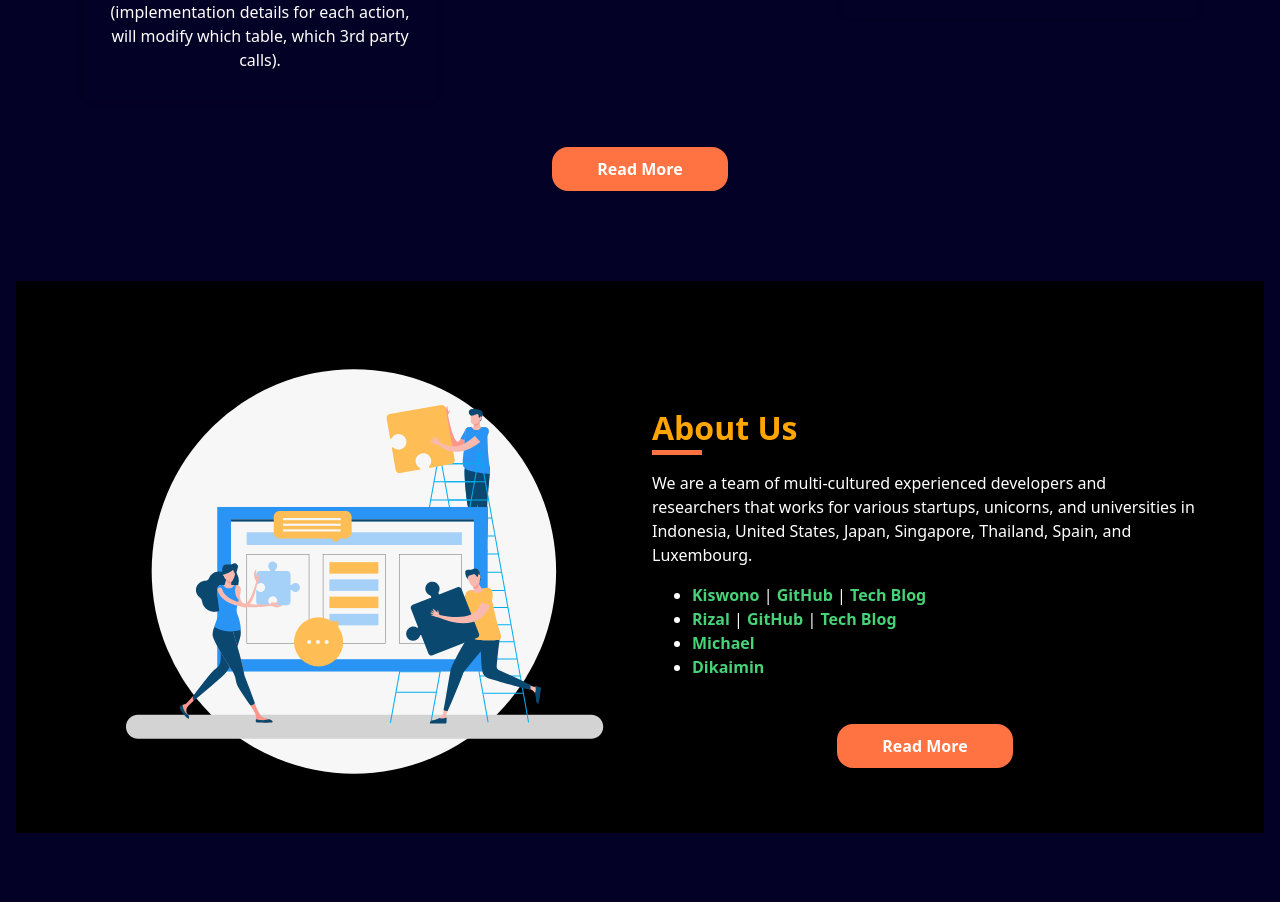
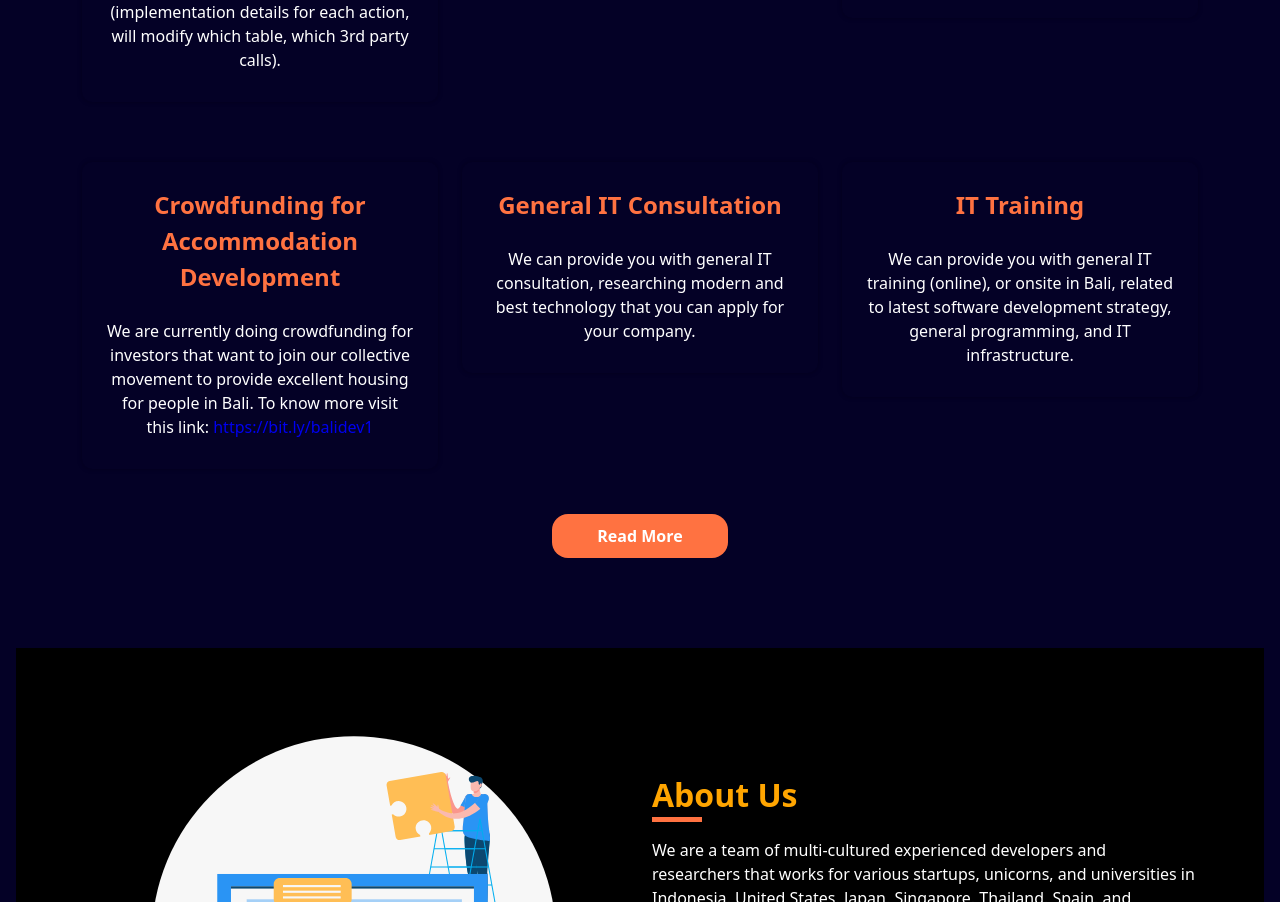
Before and after one commit to kokizzu/benalu.dev, a Svelte app: page / in a window 1280 px wide. Shown: the part 1355-2257 px from the top of the page. Built offline with nearby package versions, Linux system fonts and the light colour scheme.

Commit message:
add more services

```diff
--- a/src/routes/OurServices.svelte
+++ b/src/routes/OurServices.svelte
@@ -47,6 +47,39 @@
 					</div>
 				</div>
 			</div>
+			<div class="row">
+				<div class="col-md-4">
+					<div class="box b4">
+						<div class="detail-box">
+							<p class="title">Crowdfunding for Accommodation Development</p>
+							<p>
+								We are currently doing crowdfunding for investors that want to join our collective movement to provide excellent housing for people in Bali.
+								To know more visit this link: <a href="https://bit.ly/balidev1" target="_blank">https://bit.ly/balidev1</a>
+							</p>
+						</div>
+					</div>
+				</div>
+				<div class="col-md-4">
+					<div class="box b4">
+						<div class="detail-box">
+							<p class="title">General IT Consultation</p>
+							<p>
+								We can provide you with general IT consultation, researching modern and best technology that you can apply for your company.
+							</p>
+						</div>
+					</div>
+				</div>
+				<div class="col-md-4">
+					<div class="box b4">
+						<div class="detail-box">
+							<p class="title">IT Training</p>
+							<p>
+								We can provide you with general IT training (online), or onsite in Bali, related to latest software development strategy, general programming, and IT infrastructure.
+							</p>
+						</div>
+					</div>
+				</div>
+			</div>
 		</div>
 		<GoButton target="#AboutUs"/>
 	</div>
```
